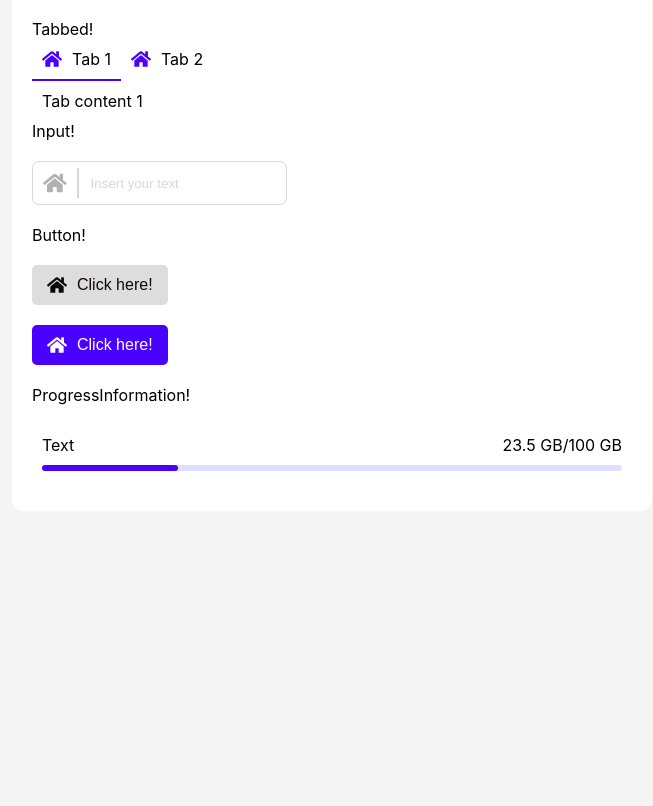
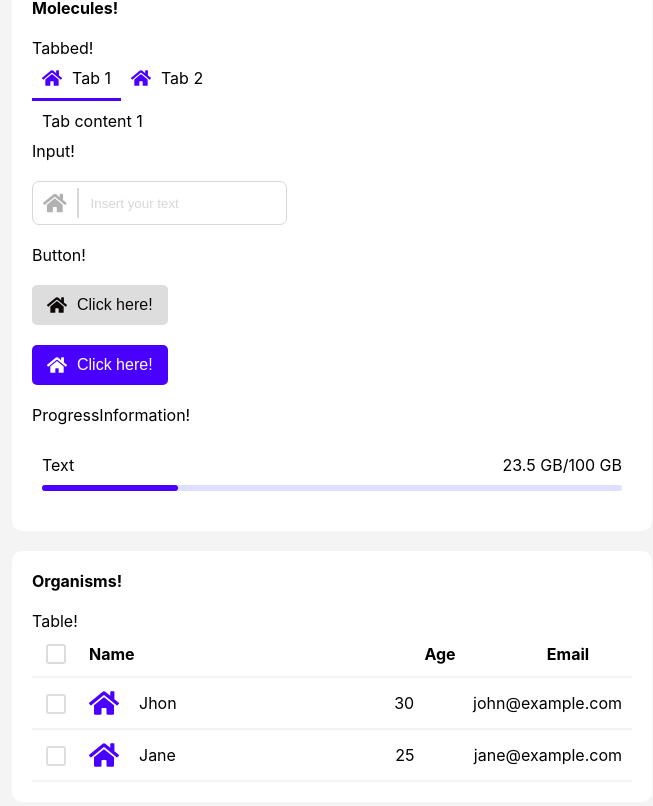
Before and after one commit to cerciber/video-manager-frontend, a React (Create React App) app: page / in a window 1280 px wide. Shown: the part 422-1228 px from the top of the page, without its empty margins (308-961 px from the left). Before the commit the page ends 933 px from the top, so only its background shows below. Built offline with nearby package versions, Linux system fonts and the light colour scheme.

Commit message:
feat: Table organism

```diff
--- a/src/App.jsx
+++ b/src/App.jsx
@@ -8,11 +8,14 @@ import ProgressBar from './components/atoms/ProgressBar/ProgressBar';
 import Tabbed from './components/molecules/Tabbed/Tabbed';
 import Input from './components/molecules/Input/Input';
 import Button from './components/molecules/Button/Button';
+import CheckBoxIconInformation from './components/molecules/CheckBoxIconInformation/CheckBoxIconInformation';
 import ProgressInformation from './components/molecules/ProgressInformation/ProgressInformation';
+import Table from './components/organisms/Table/Table';
 
 function App() {
   return (
     <main>
+      <br></br>
       <br></br>
       <Card type={'default'}>
         <Label text={'Atoms!'} type={'default-bold'} />
@@ -32,6 +35,7 @@ function App() {
         <Label text={'CheckBox!'} type={'default'} />
         <br></br>
         <CheckBox type={'default'}></CheckBox>
+        <br></br>
         <Label text={'ProgressBar!'} type={'default'} />
         <br></br>
         <ProgressBar percentage={50} type={'default'}></ProgressBar>
@@ -76,6 +80,24 @@ function App() {
         <br></br>
         <ProgressInformation message={'Text'} currentValue={23.5} totalValue={100} unit={'GB'} type={'default'}></ProgressInformation>
       </Card>
+      <br></br>
+      <Card type={'default'}>
+        <Label text={'Organisms!'} type={'default-bold'} />
+        <br></br>
+        <br></br>
+        <Label text={'Table!'} type={'default'} />
+        <br></br>
+        <Table headers={[
+            { field: 'checkbox', component: <CheckBoxIconInformation text={'Name'} type={'default-bold'}></CheckBoxIconInformation>, flexGrow: 3 },
+            { field: 'age', component: <Label text="Age" type={'default-bold'} />, center: true},
+            { field: 'email', component: <Label text="Email" type={'default-bold'} />, center: true},
+          ]} data={[
+            { checkbox: <CheckBoxIconInformation icon={FaHome} text={'Jhon'} type={'default'}></CheckBoxIconInformation> , name: <Label text='John Doe' />, age: <Label text='30' />, email: <Label text='john@example.com' /> },
+            { checkbox: <CheckBoxIconInformation icon={FaHome} text={'Jane'} type={'default'}></CheckBoxIconInformation> , name: <Label text='Jane Smith' />, age: <Label text='25' />, email: <Label text='jane@example.com' /> },
+          ]} />
+      </Card>
+      <br></br>
+      <br></br>
     </main>
   );
 }
--- a/src/components/atoms/CheckBox/CheckBox.css
+++ b/src/components/atoms/CheckBox/CheckBox.css
@@ -1,7 +1,6 @@
-/* .checkbox {} */
-
-.checkbox label {
-    font-size: 20px;
+.checkbox {
+    display: inline;
+    margin-bottom: -5px;
 }
 
 .checkbox input {
@@ -10,7 +9,6 @@
     appearance: none;
     width: 20px;
     height: 20px;
-    font: inherit;
     border: 2px solid var(--quinary-color);
 }
 
--- a/src/components/atoms/CheckBox/CheckBox.jsx
+++ b/src/components/atoms/CheckBox/CheckBox.jsx
@@ -3,10 +3,8 @@ import './CheckBox.css';
 
 function CheckBox({ type }) {
   return (
-    <div className={`checkbox checkbox--${type}`}>
-      <label>
+    <div type="checkbox" className={`checkbox checkbox--${type}`}>
         <input type="checkbox"/>
-      </label>
     </div>
   );
 }
--- a/src/components/atoms/Icon/Icon.css
+++ b/src/components/atoms/Icon/Icon.css
@@ -18,3 +18,9 @@
     height: 30px;
     color: var(--octonary-color);
 }
+
+.icon--table {
+    width: 30px;
+    height: 30px;
+    color: var(--primary-color);
+}
--- /dev/null
+++ b/src/components/molecules/CheckBoxIconInformation/CheckBoxIconInformation.css
@@ -0,0 +1,6 @@
+.checkbox-information {
+    display: flex;
+    align-items: center;
+    text-align: center;
+    gap: 20px;
+}
--- /dev/null
+++ b/src/components/molecules/CheckBoxIconInformation/CheckBoxIconInformation.jsx
@@ -0,0 +1,17 @@
+import React from 'react';
+import Icon from '../../atoms/Icon/Icon';
+import CheckBox from '../../atoms/CheckBox/CheckBox';
+import Label from '../../atoms/Label/Label';
+import './CheckBoxIconInformation.css';
+
+function CheckBoxIconInformation({ icon, text, type }) {
+  return (
+    <div className={`checkbox-information checkbox-information--${type}`}>
+      <CheckBox type={'default'} />
+      {icon && <Icon icon={icon} type={'table'} />}
+      <Label text={text} type={type} />
+    </div>
+  );
+}
+
+export default CheckBoxIconInformation;
--- a/src/components/molecules/Tabbed/Tabbed.css
+++ b/src/components/molecules/Tabbed/Tabbed.css
@@ -12,7 +12,7 @@
   align-items: center;
   padding: 10px;
   cursor: pointer;
-  border-bottom: 2px solid transparent;
+  border-bottom: 3px solid transparent;
   flex-grow: 0;
 }
 
--- /dev/null
+++ b/src/components/organisms/Table/Table.css
@@ -0,0 +1,41 @@
+.table {
+    border-collapse: collapse;
+    width: 100%;
+}
+
+.table__header {
+    display: flex;
+    align-items: center;
+    border-bottom: 2px solid var(--quaternary-color);
+}
+
+.table__header-cell {
+    padding: 10px;
+    flex: 1;
+}
+
+.table__header-cell.sorted {
+    font-weight: bold;
+}
+
+.table__row {
+    display: flex;
+    border-bottom: 2px solid var(--quaternary-color);
+}
+
+.table__row:hover {
+  background-color: var(--quaternary-color);
+}
+
+.table__cell {
+    padding: 10px;
+    flex: 1;
+}
+
+.table__header-cell.centered,
+.table__cell.centered {
+  display: flex;
+  justify-content: center;
+  align-items: center;
+  text-align: center;
+}
--- /dev/null
+++ b/src/components/organisms/Table/Table.jsx
@@ -0,0 +1,37 @@
+import React from 'react';
+import './Table.css';
+
+function Table({ headers, data }) {
+  return (
+    <div className="table">
+      <div className="table__header">
+        {headers.map((header, index) => (
+          <div
+            key={index}
+            className={`table__header-cell ${header.center ? 'centered' : ''}`}
+            style={{ flexGrow: header.flexGrow }}
+          >
+            {header.component}
+          </div>
+        ))}
+      </div>
+      <div>
+        {data.map((row, rowIndex) => (
+          <div key={rowIndex} className="table__row">
+            {headers.map((header, headerIndex) => (
+              <div
+                key={headerIndex}
+                className={`table__cell ${header.center ? 'centered' : ''}`}
+                style={{ flexGrow: header.flexGrow }}
+              >
+                {row[header.field]}
+              </div>
+            ))}
+          </div>
+        ))}
+      </div>
+    </div>
+  );
+}
+
+export default Table;
```
